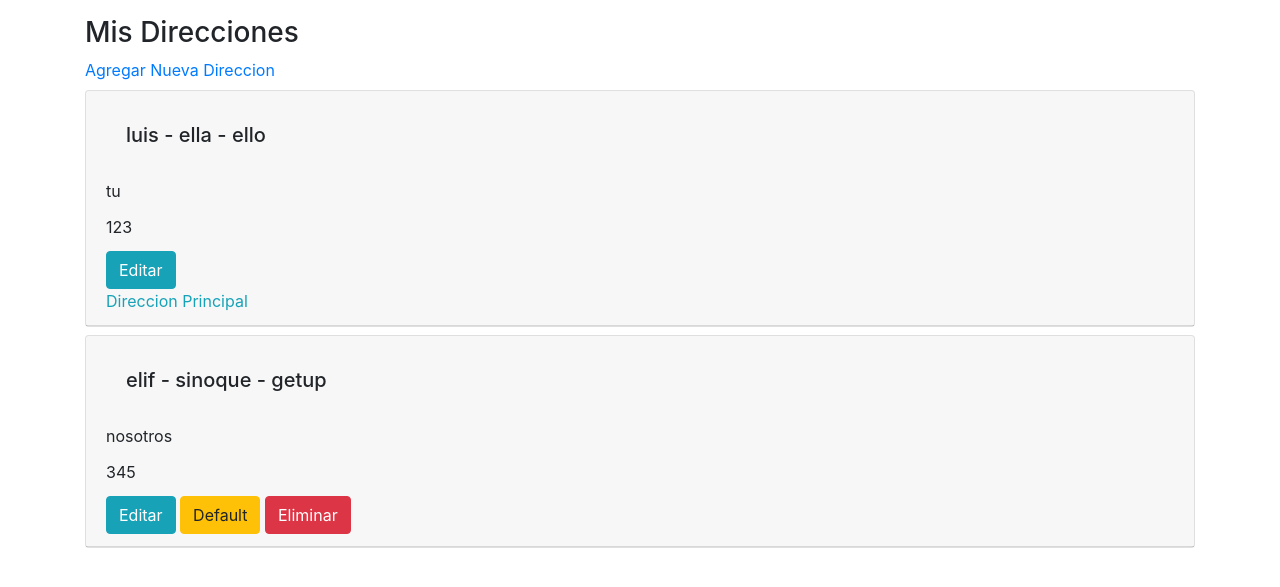
After one commit to jsortiz502/Proyecto-Tienda_online, a Django app: page /direcciones/ in a window 1280 px wide. The commit adds this page. Shown: the top 587 px of the page. Run offline with Django 3.2, Linux system fonts and the light colour scheme; a user stored in the database is signed in; data comes from the database, SQL or seed files in the repository; both versions use the stored data as it was after the commit; some libraries are stand-ins or nearby versions.

Commit message:
Se agregaron funcionalidades a los botones de las direcciones

```diff
--- a/src/StoreOnline/urls.py
+++ b/src/StoreOnline/urls.py
@@ -29,6 +29,7 @@ urlpatterns = [
     path('productos/', include('products.urls', namespace='products'),),
     path('carrito/', include('carts.urls', namespace='carts'),),
     path('ordenes/', include('orders.urls', namespace='orders')),
+    path('direcciones/', include('shipping_address.urls', namespace='shipping_address')),
 ]
 
 if settings.DEBUG:
--- a/src/shipping_address/models.py
+++ b/src/shipping_address/models.py
@@ -11,8 +11,16 @@ class ShippingAddress(models.Model):
     reference = models.CharField(max_length=300)
     postal_code = models.CharField(max_length=10, null=False, blank=False)
     default = models.BooleanField(default=False)
-    create_at = models.DateField(auto_now_add=True)
+    create_at = models.DateTimeField(auto_now_add=True)
 
 
     def __str__(self):
         return self.postal_code
+
+    def update_default(self, default=False):
+        self.default = default
+        self.save()
+
+    @property
+    def address(self):
+        return '{} - {} - {}'.format(self.city, self.state, self.country)
--- a/src/shipping_address/templates/shipping_addresses.html
+++ b/src/shipping_address/templates/shipping_addresses.html
@@ -6,6 +6,13 @@
         <div class="h3">
             Mis Direcciones
         </div>
+        <a href="{% url 'shipping_address:create' %}">Agregar Nueva Direccion</a>
+        <div class="mt-2">
+            {% for shipping_Address in object_list %}
+                <div class="mt-2">
+                    {% include 'snippets/shipping_Address.html' %}
+                </div>
+            {% endfor %}
+        </div>
     </div>
-
 {% endblock content %}
--- /dev/null
+++ b/src/shipping_address/templates/snippets/shipping_Address.html
@@ -0,0 +1,27 @@
+<div class="card">
+    <div class="card-header">
+        <div class="card-body">
+            <h5 class="card-title">
+              {{shipping_Address.address}}
+            </h5>
+        </div>
+        <div class="card-title">
+            {{shipping_Address.reference}}
+        </div>
+        <div class="card-title">
+            {{shipping_Address.postal_code}}
+        </div>
+        <div class="mt-2">
+            <a href="{% url 'shipping_address:update' shipping_Address.pk %}" class="btn btn-info">Editar</a>
+
+            {% if shipping_Address.default %}
+                <div class="text-info">
+                    Direccion Principal
+                </div>
+            {% else %}
+                <a href="{% url 'shipping_address:default' shipping_Address.pk %}" class="btn btn-warning">Default</a>
+                <a href="{% url 'shipping_address:delete' shipping_Address.pk %}" class="btn btn-danger">Eliminar</a>
+            {% endif %}
+        </div>
+    </div>
+</div>
--- a/src/shipping_address/urls.py
+++ b/src/shipping_address/urls.py
@@ -6,5 +6,9 @@ app_name = 'shipping_addresses'
 
 
 urlpatterns = [
-    path('',views.ShippingAddressListView.as_view(), name='shipping_addresses')
+    path('',views.ShippingAddressListView.as_view(), name='shipping_address'),
+    path('nueva',views.create, name='create'),
+    path('editar/<int:pk>',views.ShippingAddressUpdateView.as_view(),name='update'),
+    path('eliminar/<int:pk>',views.ShippingAddressDeleteView.as_view(),name='delete'),
+    path('default/<int:pk>',views.default, name='default'),
 ]
--- a/src/shipping_address/views.py
+++ b/src/shipping_address/views.py
@@ -1,11 +1,75 @@
 from django.shortcuts import render
 from django.views import generic
 from shipping_address.models import ShippingAddress
+from shipping_address.forms import ShippingAddressForm
+from django.shortcuts import redirect
+from django.contrib import messages
+from django.contrib.auth.decorators import login_required
+from django.contrib.auth.mixins import LoginRequiredMixin
+from django.shortcuts import reverse
+from django.contrib.messages.views import SuccessMessageMixin
+from django.urls import reverse_lazy
+from django.shortcuts import get_object_or_404
 
 
-class ShippingAddressListView(generic.ListView):
+
+
+@login_required(login_url='login')
+#cuando un def esta fuera de la clase es una funcion y por olbigacion debe llevar el request
+def create(request):
+    form = ShippingAddressForm(request.POST or None)
+    if request.method == 'POST' and form.is_valid():
+        shipping_address = form.save(commit=False)
+        shipping_address.user = request.user
+        shipping_address.default = not request.user.has_shipping_address()
+        shipping_address.save()
+        messages.success(request, 'Direccion Creada con Exito')
+        return redirect('shipping_address:shipping_address')
+    return render(request, 'create.html', {'form':form})
+
+@login_required(login_url='login')
+def default(request, pk):
+    shipping_address = get_object_or_404(ShippingAddress, pk=pk)
+    if request.user.id != shipping_addres.user_id:
+        return redirect('carts:cart')
+    if request.user.has_shipping_address():
+        request.user.shipping_address.update_default()
+    shipping_address.update_default(True)
+
+    return redirect('shipping_address:shipping_address')
+class ShippingAddressListView(LoginRequiredMixin, generic.ListView):
+    login_url = 'login'
     model = ShippingAddress
     template_name = 'shipping_addresses.html'
 
     def get_queryset(self):
         return ShippingAddress.objects.filter(user=self.request.user).order_by('-default')
+
+class ShippingAddressUpdateView(LoginRequiredMixin, SuccessMessageMixin, generic.UpdateView):
+    login_url = 'login'
+    model = ShippingAddress
+    form_class = ShippingAddressForm
+    template_name = 'update.html'
+    success_message = 'Direccion Actualizada Exitosamente'
+
+    def get_success_url(self):
+        return reverse('shipping_address:shipping_address')
+
+    def dispatch(self, request, *args, **kwargs):
+        if request.user.id != self.get_object().user_id:
+            return redirect('carts:cart')
+
+        return super(ShippingAddressUpdateView, self).dispatch(request, *args, **kwargs)
+
+class ShippingAddressDeleteView(LoginRequiredMixin, generic.DeleteView):
+    login_url = 'login'
+    models = ShippingAddress
+    template_name = 'delete.html'
+    succes_url = reverse_lazy('shipping_address:shipping_address')
+
+    def dispatch(self, request, *args, **kwargs):
+        if self.get_object().default:
+            return redirect('shipping_address:shipping_address')
+        if request.user.id != self.get_object().user_id:
+            return redirect('carts:cart')
+        return super(ShippingAddressDeleteView, self).dispatch(request, *args, **kwargs)
--- a/src/users/models.py
+++ b/src/users/models.py
@@ -6,6 +6,12 @@ from django.contrib.auth.models import AbstractUser
 class User(AbstractUser):
     def get_full_name(self):
         return '{} {}'.format(self.first_name, self.last_name)
+    @property
+    def shipping_address(self):
+        return self.shippingaddress_set.filter(default=True).first()
+
+    def has_shipping_address(self):
+        return self.shipping_address is not None
 
 class Customer(User):
     class Meta:
```
Also changed, not shown: src/shipping_address/forms.py (added, +27 -0 lines), src/shipping_address/templates/create.html (added, +12 -0 lines), src/shipping_address/templates/delete.html (added, +12 -0 lines), src/shipping_address/templates/snippets/form.html (added, +14 -0 lines), src/shipping_address/templates/update.html (added, +10 -0 lines), src/templates/base/navbar.html (+10 -1 lines), src/db.sqlite3.
